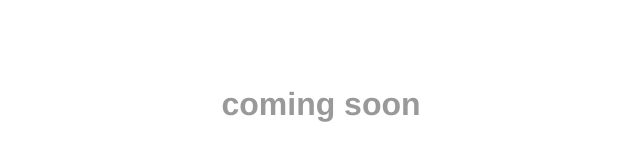
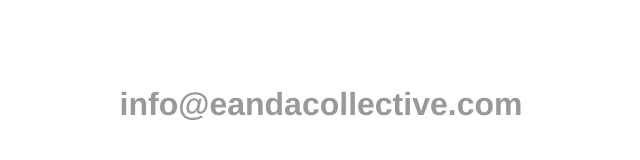
Before and after one commit to eandacollective/eandacollective.github.io, a plain HTML site: page index.html in a window 1280 px wide. Shown: the whole page, without its empty margins (319-959 px from the left). Drawn offline with Linux system fonts and the light colour scheme.

Commit message:
Email address

```diff
--- a/index.html
+++ b/index.html
@@ -5,6 +5,6 @@
     <link rel="stylesheet" href="theme/site.css">
   </head>
   <body>
-    <h1>coming soon</h1>
+    <h1>info@eandacollective.com</h1>
   </body>
 </html>
```
